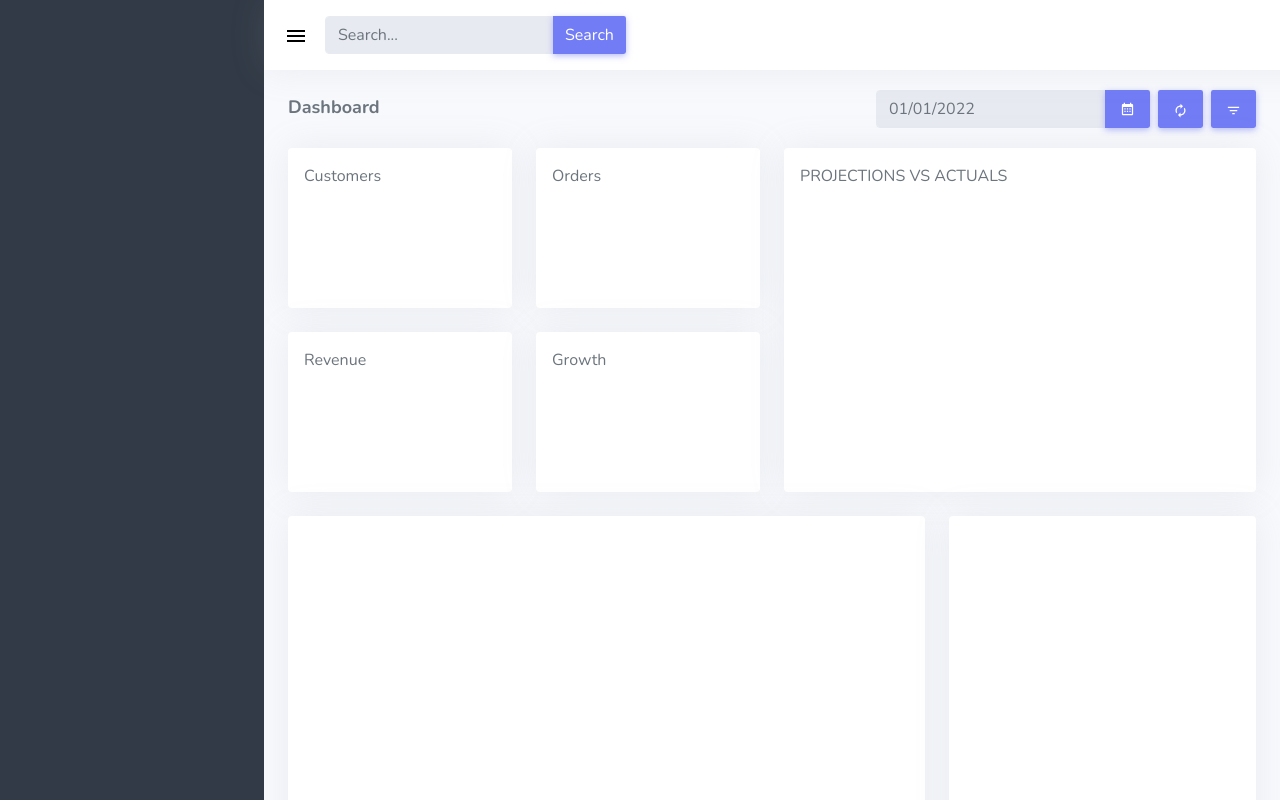
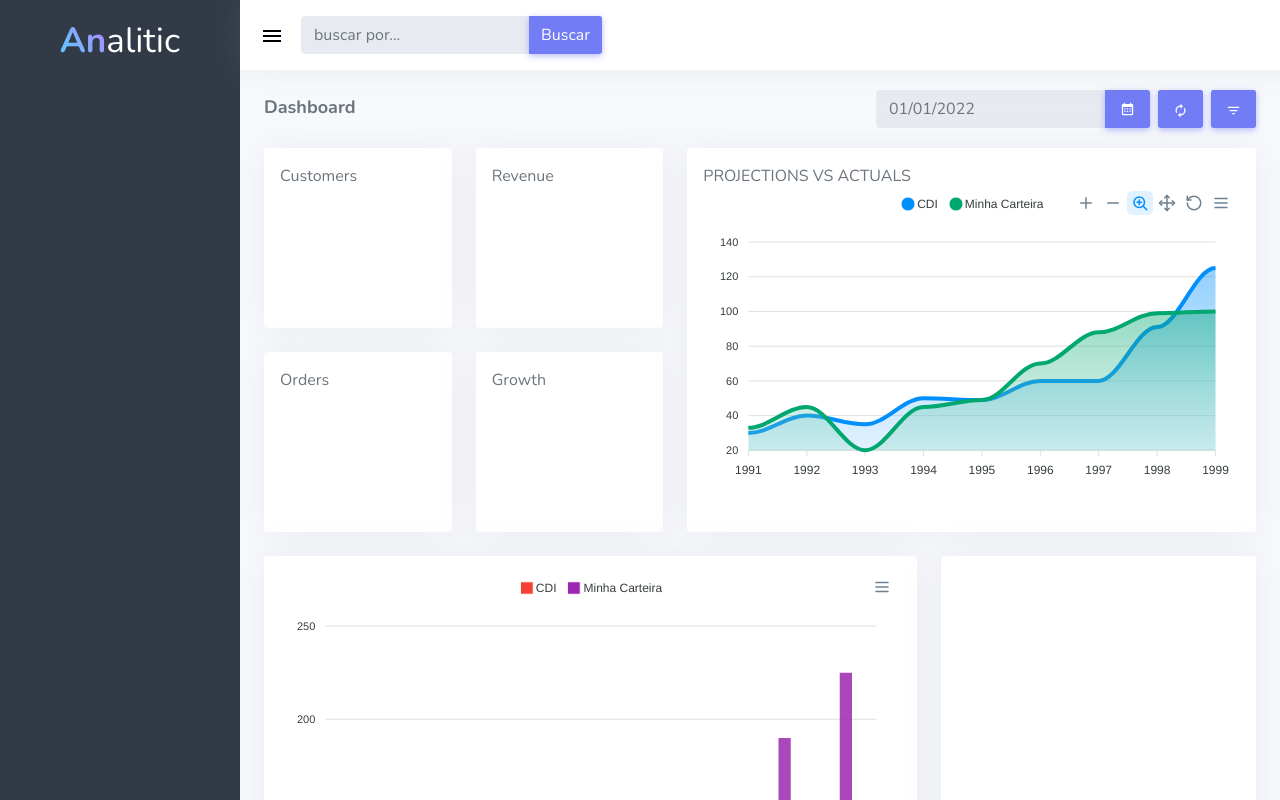
Before and after one commit to clesiorods/analitic-front, a plain HTML site: page index.html in a window 1280 px wide. Drawn offline with nearby package versions, Linux system fonts and the light colour scheme.

Commit message:
Adição de graficos

```diff
--- /dev/null
+++ b/graficos.js
@@ -0,0 +1,100 @@
+
+/////// GRAFICO DE RENDIMENTO GERAL DA CARTEIRA //////
+var options = {
+    chart: {
+        type: 'area',
+        height: '300px'
+    },
+
+    series: [{
+        name: 'CDI',
+        data: [30, 40, 35, 50, 49, 60, 60, 91, 125]
+    }, {
+        name: 'Minha Carteira',
+        data: [33, 45, 20, 45, 49, 70, 88, 99, 100]
+    }],
+    dataLabels: {
+        enabled: false
+      },
+    xaxis: {
+        categories: [1991, 1992, 1993, 1994, 1995, 1996, 1997, 1998, 1999]
+    },
+    legend: {
+        position: "top",
+        verticalAlign: "top",
+        containerMargin: {
+            left: 35,
+            right: 60
+        }
+    }
+}
+var chart = new ApexCharts(document.querySelector("#chart"), options);
+chart.render();
+
+
+
+
+/////// GRAFICO DE PROPORÇÃO DE TIPOS DE ATIVOS //////
+var options = {
+    chart: {
+        height: '100%',
+        width: '100%',
+        type: 'donut'
+    },
+
+    series: [44, 55, 13, 33],
+    labels: ['Apple', 'Mango', 'Orange', 'Watermelon'],
+    legend: {
+        position: "bottom",
+        verticalAlign: "bottom",
+        containerMargin: {
+            left: 35,
+            right: 60
+        }
+    }
+}
+var chart = new ApexCharts(document.querySelector("#chart_proporcao"), options);
+chart.render();
+
+
+
+/////// GRAFICO DE TIPO DE LUCRO //////
+var options = {
+    chart: {
+        type: 'bar',
+        height: '100%',
+        stacked: true,
+
+    },
+    colors:['#F44336', '#9C27B0'],
+
+    series: [{
+        name: 'CDI',
+        data: [30, 40, 35, 50, 49, 60, 60, 91, 125]
+    }, {
+        name: 'Minha Carteira',
+        data: [33, 45, 20, 45, 49, 70, 88, 99, 100]
+    }],
+    dataLabels: {
+        enabled: false
+      },
+    xaxis: {
+        categories: [1991, 1992, 1993, 1994, 1995, 1996, 1997, 1998, 1999]
+    },
+    legend: {
+        position: "top",
+        verticalAlign: "top",
+        containerMargin: {
+            left: 35,
+            right: 60
+        }
+    },
+    plotOptions: {
+        bar: {
+            columnWidth: '20%',
+            barHeight: '70%',
+        }
+    }
+}
+var chart = new ApexCharts(document.querySelector("#chart_tipo_rendimento"), options);
+chart.render();
--- a/index.html
+++ b/index.html
@@ -21,6 +21,7 @@
     <div id="app">
 
         <nav id="side_bar">
+            <h1 class="title logo"><span>An</span>alitic</h1>
         </nav>
 
         <div id="conteudo">
@@ -31,9 +32,9 @@
                                 alt=""></i>
                     </span>
                     <div class="input-group">
-                        <input type="text" class="form-control dropdown-toggle" placeholder="Search..." id="top-search">
+                        <input type="text" class="form-control dropdown-toggle" placeholder="buscar por..." id="top-search">
                         <span class="mdi mdi-magnify search-icon"></span>
-                        <button class="input-group-text btn btn-primary" type="submit">Search</button>
+                        <button class="input-group-text btn btn-primary" type="submit">Buscar</button>
                     </div>
                 </div>
             </header>
@@ -62,16 +63,15 @@
 
             <div id="dashboard" class="row">
 
-                <div class="col-md-3">
-                    <div class="col ">
+                <div class="col-md-5">
+                    <div class="row">
+                        <div class="col">
                             <div class="card">
                                 <div class="card-body">
                                     Customers
                                 </div>
                             </div>
                         </div>
-
-
                         <div class="col">
                             <div class="card">
                                 <div class="card-body">
@@ -81,9 +81,7 @@
                         </div>
                     </div>
 
-
-
-                <div class="col-md-3">
+                    <div class="row">
                         <div class="col">
                             <div class="card ">
                                 <div class="card-body">
@@ -91,8 +89,6 @@
                                 </div>
                             </div>
                         </div>
-
-
                         <div class="col">
                             <div class="card ">
                                 <div class="card-body">
@@ -101,15 +97,17 @@
                             </div>
                         </div>
                     </div>
+                </div>
 
 
-
-
-                <div class="col-md-6">
+                <div class="col-md-7">
                     <div class="col">
-                        <div class="card" style="height: 344px;">
+                        <div class="card" style="height: 384px;">
                             <div class="card-body">
+                                <span clas>
                                     PROJECTIONS VS ACTUALS
+                                </span>
+                                <div id="chart"></div>
                             </div>
                         </div>
                     </div>
@@ -121,7 +119,9 @@
             <div class="row">
                 <div class="col-md-8">
                     <div class="card" style="height: 590px;">
-                        <div class="card-body"></div>
+                        <div class="card-body">
+                            <div id="chart_tipo_rendimento"></div>
+                        </div>
                     </div>
                 </div>
                 <div class="col-md-4">
@@ -140,7 +140,10 @@
                 </div>
                 <div class="col-md-3">
                     <div class="card" style="height: 490px;">
-                        <div class="card-body"></div>
+                        <div class="card-body">
+                            TOTAL SALES
+                            <div id="chart_proporcao"></div>
+                        </div>
                     </div>
                 </div>
                 <div class="col-md-3">
@@ -163,7 +166,8 @@
                                 <a class="link" href="">About</a>&nbsp;
                                 <a class="link" href="">Support</a>&nbsp;
                                 <a class="link" href="">Contact Us</a>&nbsp;
-                                <a class="link" target="_blank" href="https://coderthemes.com/hyper/saas/index.html?">Base</a>&nbsp;
+                                <a class="link" target="_blank"
+                                    href="https://coderthemes.com/hyper/saas/index.html?">Base</a>&nbsp;
                             </div>
                         </div>
                     </div>
@@ -175,18 +179,8 @@
 
     </div>
 </body>
-
-
-
-
-
-
-
-
-
-
-
-
 </html>
 
+<script src="https://cdn.jsdelivr.net/npm/apexcharts"></script>
+<script src="./graficos.js"></script>
 <script src="./scripts.js"></script>
--- a/style.css
+++ b/style.css
@@ -6,12 +6,28 @@ body {
 
 #app {
     display: grid;
-    grid-template-columns: 264px 1fr;
+    grid-template-columns: 240px 1fr;
 }
 
 #side_bar {
     background-color: #313a46;
     height: 100vh;
+}
+
+
+.logo {
+    margin-top: 20px;
+    text-align: center;
+    font-size: 35px;
+    font-weight: 400;
+    color: white;
+}
+
+.logo span {
+    font-weight: 700;
+    background: -webkit-linear-gradient(45deg, rgb(77, 213, 255), rgb(191, 123, 255));
+    -webkit-background-clip: text;
+    -webkit-text-fill-color: transparent;
 }
 
 
@@ -44,7 +60,7 @@ header {
 
 .card {
     margin-top: 24px;
-    min-height: 160px;
+    min-height: 180px;
     border: none;
     box-shadow: 0px 0px 35px 0px rgba(154, 161, 171, 0.15);
     transition: .3s all;
@@ -59,20 +75,21 @@ header {
 }
 
 input {
-    background-color: #e8eaf1!important;
-    border-color: #f1f3fa!important;
+    background-color: #e8eaf1 !important;
+    border-color: #f1f3fa !important;
     color: #6c757d !important;
     border-color: #e8eaf1 !important;
 }
 
 
 .btn-primary {
-    background-color: #727cf5!important;
+    background-color: #727cf5 !important;
     border: none;
     border-radius: 0.15rem;
 }
+
 .btn-primary:hover {
-    background-color: #5f69cf!important;
+    background-color: #5f69cf !important;
     border: none;
     border-radius: 0.15rem;
 }
@@ -82,6 +99,7 @@ input {
     color: #98a6ad;
     text-decoration: none;
 }
+
 .link:hover {
     color: #98a6ad;
     text-decoration: underline;
@@ -96,7 +114,7 @@ input {
 
 
 .footer {
-    border-top: 1px solid rgba(152,166,173,.2);
+    border-top: 1px solid rgba(152, 166, 173, .2);
     bottom: 0;
     padding: 15px 15px 0px 15px;
     right: 0;
```
Lines whose indentation alone changed are shown as unchanged.
